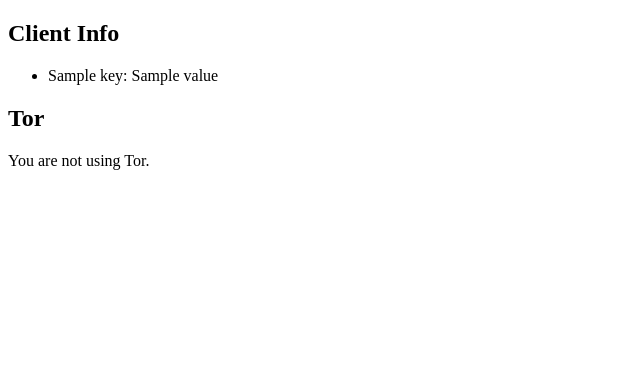
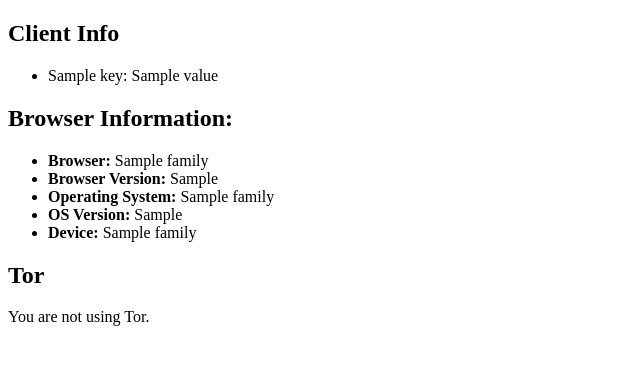
Before and after one commit to HeruAvila/privacy_project, a Django app: template templates/mainapp/index.html in a window 1280 px wide. Shown: the top 365 px of the page, without its empty margins (0-640 px from the left). Run offline with Django 5.2, Linux system fonts and the light colour scheme; the template is opened without the code that fills it: most values are stand-ins (such as "Sample title", 1, 10 or a date in 2020).

Commit message:
Added browser and device information

```diff
--- a/templates/mainapp/index.html
+++ b/templates/mainapp/index.html
@@ -12,6 +12,14 @@
             <li>{{key}}: {{value}}</li>
             {% endfor %}
         </ul>
+        <h2>Browser Information:</h2>
+        <ul>
+            <li><b>Browser:</b> {{ browser_info.browser.family }}</li>
+            <li><b>Browser Version:</b> {{ browser_info.browser.version_string }}</li>
+            <li><b>Operating System:</b> {{ browser_info.os.family }}</li>
+            <li><b>OS Version:</b> {{ browser_info.os.version_string }}</li>
+            <li><b>Device:</b> {{ browser_info.device.family }}</li>
+        </ul>
     </div>
     <div>
         <h2>Tor</h2>
```
Also changed, not shown: mainapp/views.py (+12 -28 lines).
